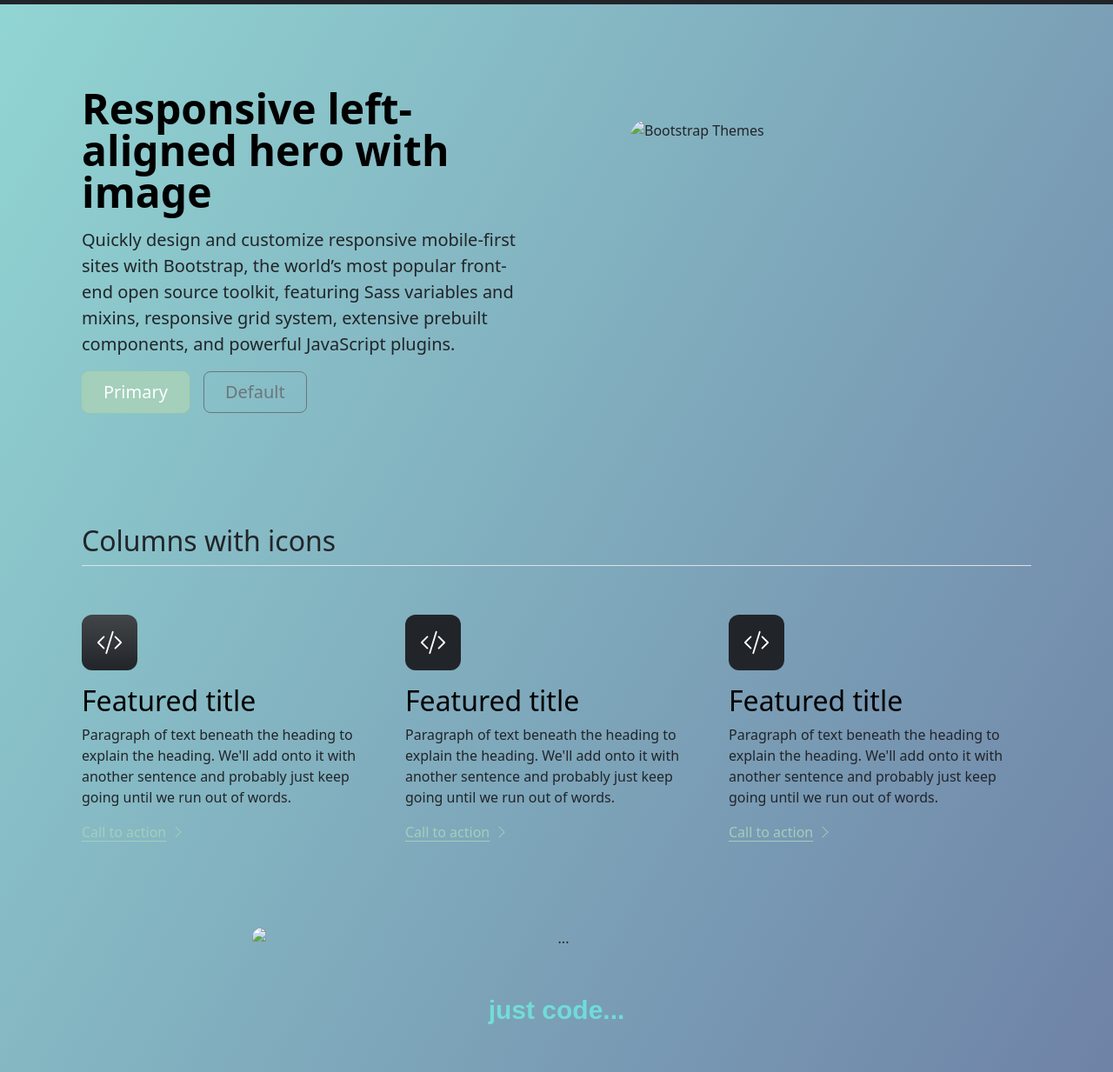
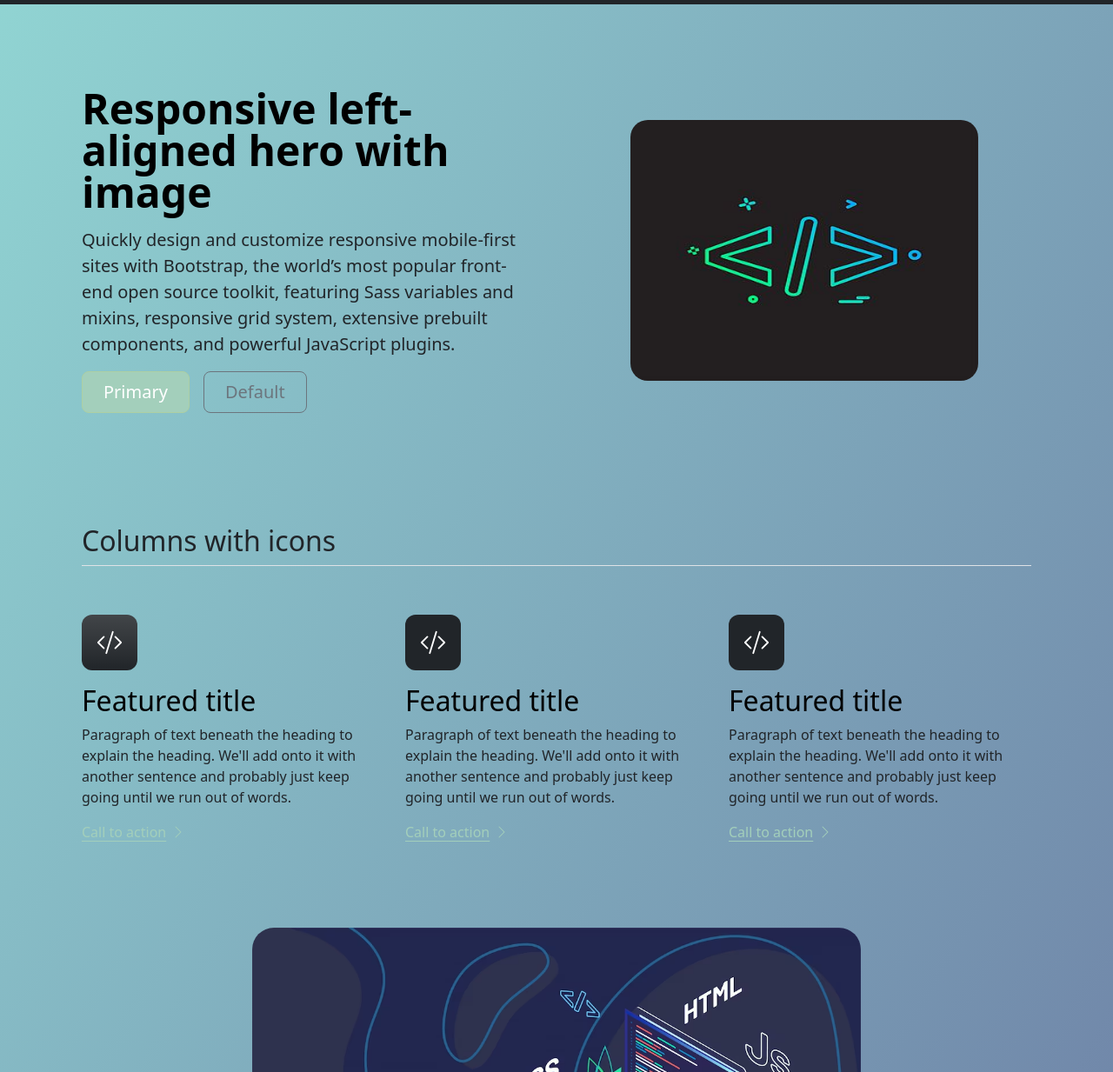
Before and after one commit to SenaAydin7/Bootstrap-Web-Design, a plain HTML site: page index.html in a window 1280 px wide. Shown: the part 67-1300 px from the top of the page at 87% size. Drawn offline with nearby package versions, Linux system fonts and the light colour scheme; the site is published under a folder, as on GitHub Pages, so addresses that start at the root find nothing.

Commit message:
Update index.html

```diff
--- a/index.html
+++ b/index.html
@@ -40,7 +40,7 @@
   <div  class="container col-xxl-8 px-4 py-5">
     <div class="row flex-lg-row-reverse align-items-center g-5 py-5">
       <div class="col-10 col-sm-8 col-lg-6">
-        <img src="/assets/code.jpeg" class="d-block mx-lg-auto " alt="Bootstrap Themes" width="400" height="300" loading="lazy">
+        <img src="code.jpeg" class="d-block mx-lg-auto " alt="Bootstrap Themes" width="400" height="300" loading="lazy">
       </div>
       <div class="col-lg-6">
         <h1 class="display-5 fw-bold text-body-emphasis lh-1 mb-3">Responsive left-aligned hero with image</h1>
@@ -100,7 +100,7 @@
       </div>
     </div>
     <div id="designImg" class="container" style="display:flex;  justify-content: center;">
-        <img   src="/assets/design.avif" class="img-fluid" alt="..." style="width: 700px; text-align: center; margin-top: 50px; border-radius: 25px;" >
+        <img   src="design.avif" class="img-fluid" alt="..." style="width: 700px; text-align: center; margin-top: 50px; border-radius: 25px;" >
     </div>
     <span  class="d-flex justify-content-center pt-5" id="spanCode1" style="font-size: 30px;">just code...</span>
   </div>
```
